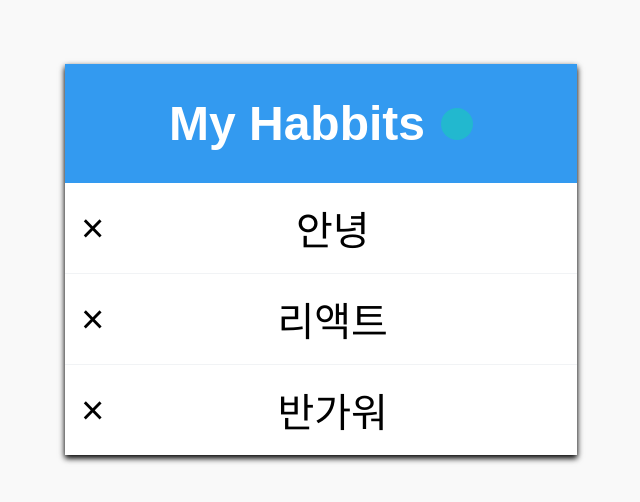
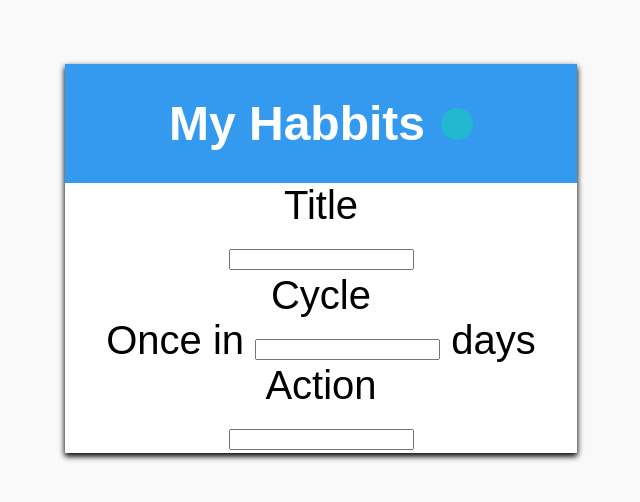
Before and after one commit to woonbeom/habitTracker, a React (Create React App) app in the folder react-habittracker/: page / in a window 1280 px wide. Shown: the top 502 px of the page, without its empty margins (319-959 px from the left). Built offline with nearby package versions, Linux system fonts and the light colour scheme.

Commit message:
CreatingHabbit 컴포넌트 추가

```diff
--- a/react-habittracker/src/App.tsx
+++ b/react-habittracker/src/App.tsx
@@ -1,13 +1,15 @@
 import React from 'react';
 import MainTemplate from './components/MainTemplate';
 import Form from './components/Form';
-import HabitList from './components/HabitList';
+// import HabitList from './components/HabitList';
+import CreatingHabbit from './components/CreatingHabbit';
 
 // const App: React.FC = () => {
 function App () {
   return (
     <MainTemplate form={<Form />}>
-      <HabitList/>
+      {/* <HabitList/> */}
+    <CreatingHabbit/>
     </MainTemplate>
   );
 }
--- /dev/null
+++ b/react-habittracker/src/components/CreatingHabbit.css
@@ -0,0 +1,12 @@
+.title-input {
+    display: flex;
+}
+
+.title-input input {
+    flex: 1;
+    align-items: center;
+    font-size: 1.25rem;
+    outline: none;
+    border: none;
+    border-bottom: 1px solid black;
+}
--- /dev/null
+++ b/react-habittracker/src/components/CreatingHabbit.tsx
@@ -0,0 +1,29 @@
+import React from 'react';
+import './CreatingHabbit.css'
+
+function CreatingHabbit () {
+    return (
+        <div>
+            <div>
+                Title
+            </div>
+            <div>
+                <input></input>
+            </div>
+            <div>
+                Cycle
+            </div>
+            <div>
+                Once in <input></input> days
+            </div>
+            <div>
+                Action
+            </div>
+            <div>
+                <input></input>
+            </div>
+        </div>
+    );
+}
+
+export default CreatingHabbit;
```
